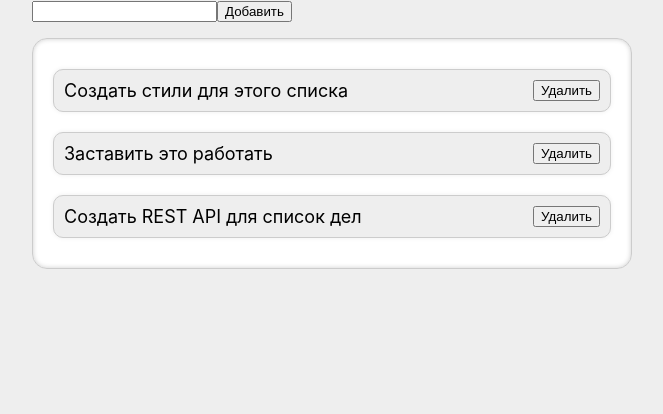
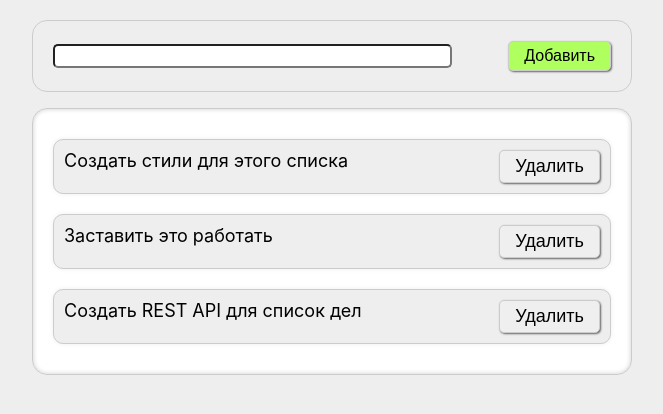
Before and after one commit to dev-alex-ya/todo-client, a React (Create React App) app: page / in a window 1280 px wide. Shown: the top 414 px of the page, without its empty margins (308-971 px from the left). Built offline with nearby package versions, Linux system fonts and the light colour scheme.

Commit message:
add some classes

```diff
--- a/src/App.css
+++ b/src/App.css
@@ -2,3 +2,36 @@
   width: 600px;
   margin: 0 auto;
 }
+
+.form {
+  border: 1px solid #ccc;
+  border-radius: 15px;
+  padding: 20px;
+  margin-top: 20px;
+  font-size: 16px;
+  display: flex;
+  justify-content: space-between;
+  align-items: center;
+}
+
+input[type=text] {
+  width: 70%;
+}
+
+.btnAdd {
+  margin-left: 10px;
+  background-color: rgb(175, 255, 95);
+}
+.btnAdd:hover {
+  background-color: rgb(200, 252, 147);
+
+}
+.btnAdd:active {
+  border: 1px solid rgb(200, 252, 147);
+}
+
+@media screen and (max-width: 650px) {
+  .container {
+    width: 300px;
+  }
+}
--- a/src/App.js
+++ b/src/App.js
@@ -35,9 +35,9 @@ class App extends Component {
     return (
       <div className="App">
         <div className="container">
-          <form className="" >
+          <form className="form" >
             <input type="text" value={this.state.formText} onChange={this.handleChange} />
-            <button onClick={this.handleAdd}>Добавить</button>
+            <button className="btnAdd" onClick={this.handleAdd}>Добавить</button>
           </form>
           <TodoList todoList={this.state.todoList} />
         </div>
--- a/src/TodoList/TodoElement/TodoElement.css
+++ b/src/TodoList/TodoElement/TodoElement.css
@@ -14,8 +14,3 @@
     box-shadow: 0px 0px 7px #ccc;
     background-color: rgb(231, 244, 255);
 }
-
-button.del:hover {
-    box-shadow: inset 0px 0px 5px rgb(255, 169, 169);
-    text-shadow: 1px 1px 2px white, 0 0 1em red;
-}
--- a/src/index.css
+++ b/src/index.css
@@ -1,3 +1,7 @@
+* {
+  outline: 0;
+}
+
 body {
   margin: 0;
   font-family: -apple-system, BlinkMacSystemFont, 'Segoe UI', 'Roboto', 'Oxygen',
@@ -13,3 +17,22 @@ code {
   font-family: source-code-pro, Menlo, Monaco, Consolas, 'Courier New',
     monospace;
 }
+
+input {
+  font-size: inherit;
+  border-radius: 5px;
+}
+
+button {
+  margin: auto 0 auto auto;
+  outline: 0;
+  border: 1px solid #ccc;
+  box-shadow: 1px 1px 2px rgba(100,100,100,1);
+  font-size: inherit;
+  padding: 5px 15px;
+  border-radius: 5px;
+}
+
+button:hover {
+  box-shadow: 1px 1px 2px rgba(100,100,100,0.5);
+}
```
